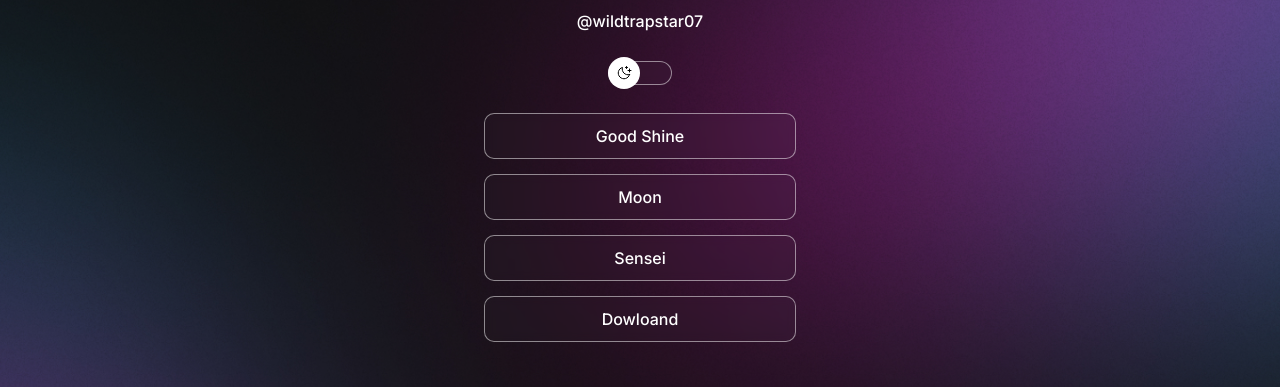
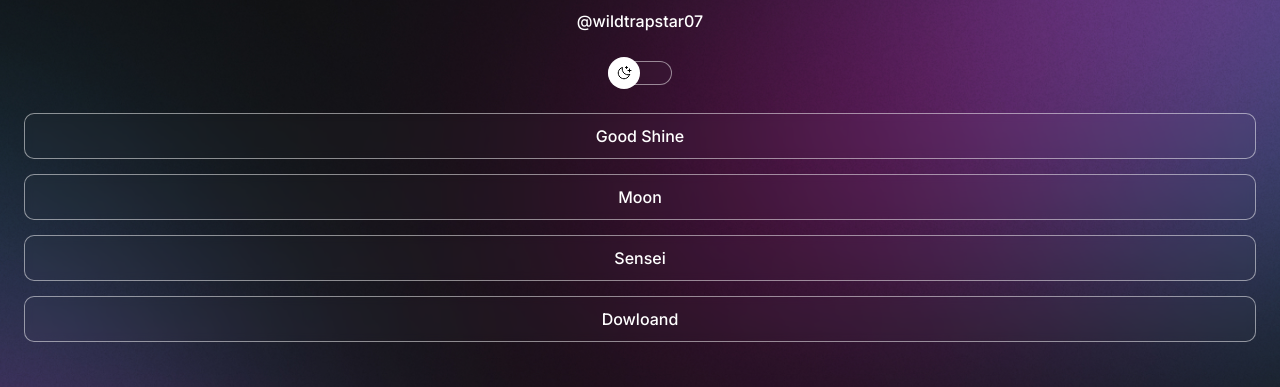
Before and after one commit to Braulio-MB/Wildsite, a plain HTML site: page index.html in a window 1280 px wide. Shown: the part 194-581 px from the top of the page. Drawn offline with nearby package versions, Linux system fonts and the light colour scheme.

Commit message:
modificed abcd in css

```diff
--- a/style.css
+++ b/style.css
@@ -29,7 +29,8 @@ body * {
   color: var(--text-color);
 }
 #abcd {
-  width: 360px;
+  width: 100%;
+  max max-width: 588px;
   padding: 0 24px;
   margin: 56px auto 0px;
 }
```
